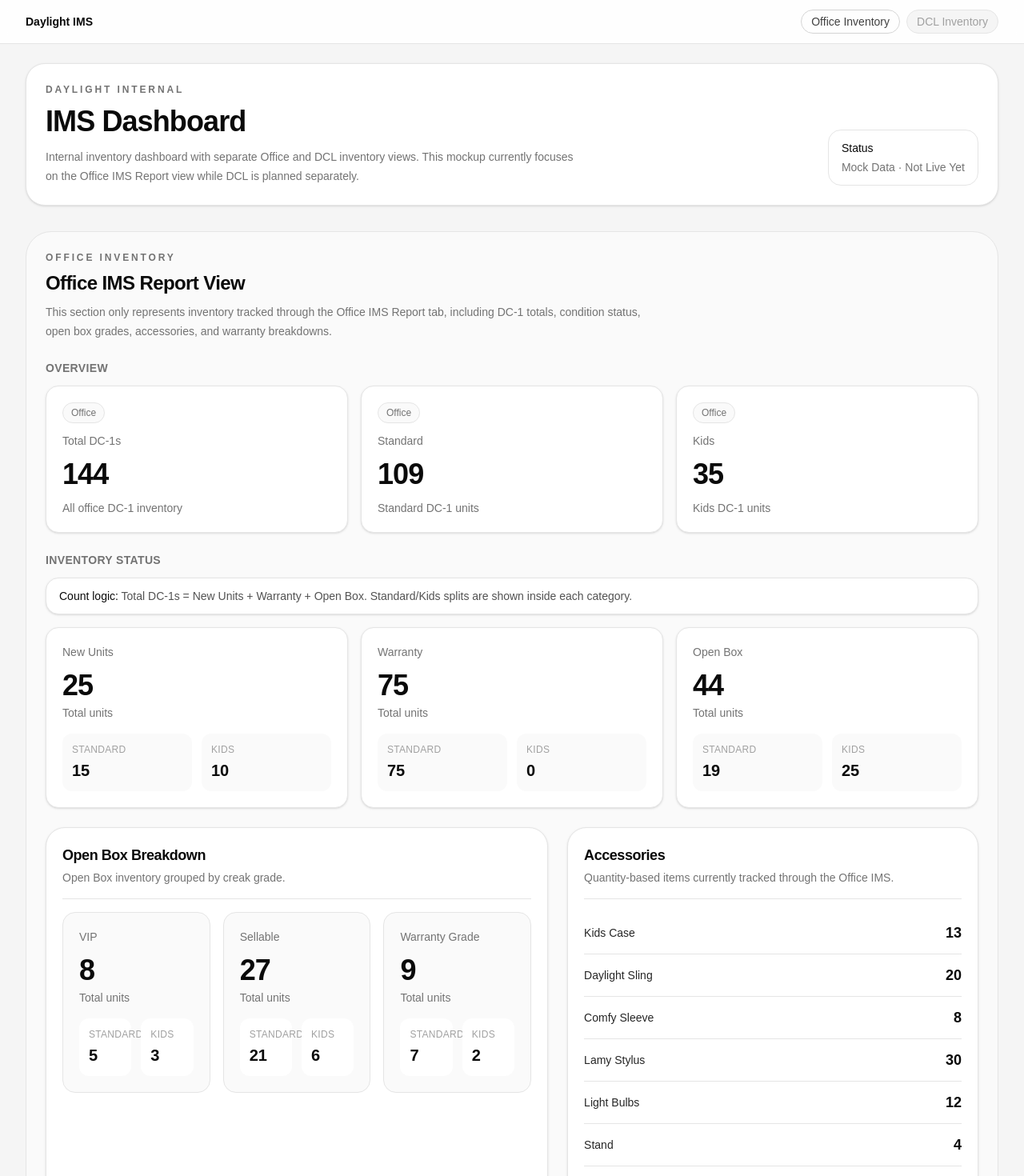
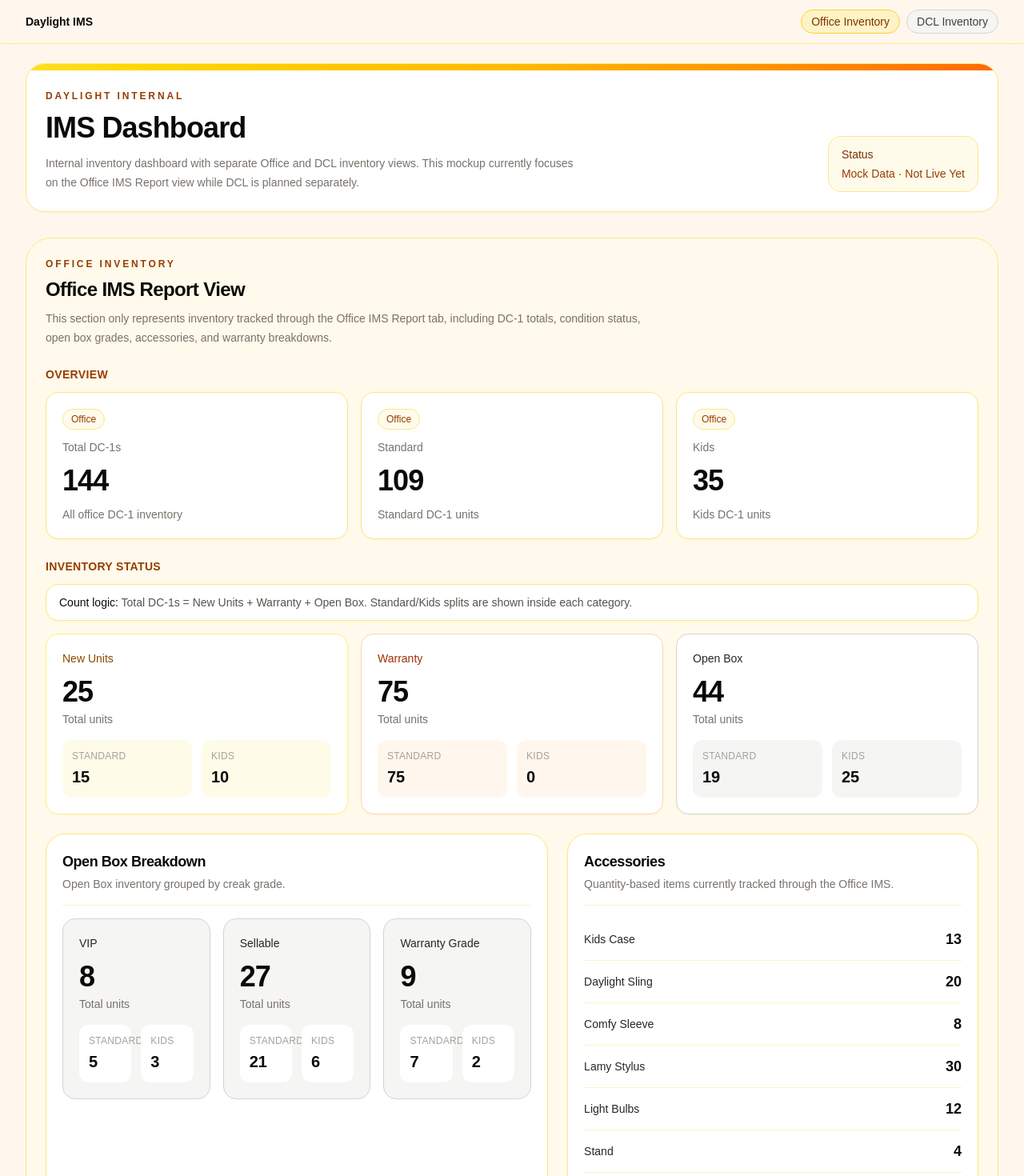
Before and after one commit to AJdaylightco/daylight-ims-dashboard, a Next.js app: page / in a window 1280 px wide. Shown: the top 1470 px of the page at 80% size. Built offline with nearby package versions, Linux system fonts and the light colour scheme.

Commit message:
Apply warm color scheme

```diff
--- a/app/page.tsx
+++ b/app/page.tsx
@@ -25,18 +25,21 @@ const inventoryStatus = [
     total: 25,
     standard: 15,
     kids: 10,
+    accent: "gold",
   },
   {
     label: "Warranty",
     total: 75,
     standard: 75,
     kids: 0,
+    accent: "orange",
   },
   {
     label: "Open Box",
     total: 44,
     standard: 19,
     kids: 25,
+    accent: "clay",
   },
 ];
 
@@ -89,6 +92,82 @@ const maxWarrantyIssueTotal = Math.max(
   ...warrantyBreakdown.map((item) => item.total)
 );
 
+const dclStats = [
+  {
+    source: "DCL",
+    label: "Total Units",
+    value: "Pending",
+    description: "Awaiting eFactory API connection",
+  },
+  {
+    source: "DCL",
+    label: "Standard",
+    value: "Pending",
+    description: "3PL Standard DC-1 inventory",
+  },
+  {
+    source: "DCL",
+    label: "Kids",
+    value: "Pending",
+    description: "3PL Kids DC-1 inventory",
+  },
+];
+
+function getAccentClasses(accent?: string) {
+  if (accent === "gold") {
+    return {
+      border: "border-yellow-200",
+      bg: "bg-yellow-50",
+      text: "text-yellow-800",
+      softText: "text-yellow-700",
+      bar: "bg-yellow-500",
+      chip: "bg-yellow-100 text-yellow-800 border-yellow-200",
+    };
+  }
+
+  if (accent === "orange") {
+    return {
+      border: "border-orange-200",
+      bg: "bg-orange-50",
+      text: "text-orange-800",
+      softText: "text-orange-700",
+      bar: "bg-orange-500",
+      chip: "bg-orange-100 text-orange-800 border-orange-200",
+    };
+  }
+
+  if (accent === "clay") {
+    return {
+      border: "border-stone-300",
+      bg: "bg-stone-100",
+      text: "text-stone-800",
+      softText: "text-stone-700",
+      bar: "bg-stone-500",
+      chip: "bg-stone-100 text-stone-800 border-stone-300",
+    };
+  }
+
+  if (accent === "brown") {
+    return {
+      border: "border-amber-300",
+      bg: "bg-amber-100",
+      text: "text-amber-900",
+      softText: "text-amber-800",
+      bar: "bg-amber-700",
+      chip: "bg-amber-100 text-amber-900 border-amber-300",
+    };
+  }
+
+  return {
+    border: "border-stone-200",
+    bg: "bg-white",
+    text: "text-stone-700",
+    softText: "text-stone-600",
+    bar: "bg-stone-500",
+    chip: "bg-stone-50 text-stone-700 border-stone-200",
+  };
+}
+
 function MetricCard({
   source,
   label,
@@ -101,27 +180,55 @@ function MetricCard({
   description?: string;
 }) {
   return (
-    <div className="rounded-2xl border border-neutral-200 bg-white p-5 shadow-sm">
-      <div className="flex items-start justify-between gap-4">
+    <div className="rounded-2xl border border-amber-200 bg-white p-5 shadow-sm shadow-amber-100/40">
       <div>
         {source && (
-            <span className="mb-3 inline-flex rounded-full border border-neutral-200 bg-neutral-50 px-2.5 py-1 text-xs font-medium text-neutral-500">
+          <span className="mb-3 inline-flex rounded-full border border-amber-200 bg-amber-50 px-2.5 py-1 text-xs font-medium text-amber-800">
             {source}
           </span>
         )}
 
-          <p className="text-sm font-medium text-neutral-500">{label}</p>
+        <p className="text-sm font-medium text-stone-500">{label}</p>
 
-          <p className="mt-3 text-4xl font-semibold tracking-tight text-neutral-950">
+        <p className="mt-3 text-4xl font-semibold tracking-tight text-stone-950">
           {value}
         </p>
       </div>
-      </div>
 
       {description && (
-        <p className="mt-3 text-sm leading-5 text-neutral-500">
-          {description}
+        <p className="mt-3 text-sm leading-5 text-stone-500">{description}</p>
+      )}
+    </div>
+  );
+}
+
+function PlaceholderCard({
+  source,
+  label,
+  value,
+  description,
+}: {
+  source?: string;
+  label: string;
+  value: string;
+  description?: string;
+}) {
+  return (
+    <div className="rounded-2xl border border-dashed border-amber-300 bg-white p-5 shadow-sm shadow-amber-100/40">
+      {source && (
+        <span className="mb-3 inline-flex rounded-full border border-amber-300 bg-amber-100 px-2.5 py-1 text-xs font-medium text-amber-900">
+          {source}
+        </span>
+      )}
+
+      <p className="text-sm font-medium text-stone-500">{label}</p>
+
+      <p className="mt-3 text-3xl font-semibold tracking-tight text-amber-800">
+        {value}
       </p>
+
+      {description && (
+        <p className="mt-3 text-sm leading-5 text-stone-500">{description}</p>
       )}
     </div>
   );
@@ -132,37 +239,43 @@ function StatusCard({
   total,
   standard,
   kids,
+  accent,
 }: {
   label: string;
   total: number;
   standard: number;
   kids: number;
+  accent?: string;
 }) {
+  const accentClasses = getAccentClasses(accent);
+
   return (
-    <div className="rounded-2xl border border-neutral-200 bg-white p-5 shadow-sm">
-      <p className="text-sm font-medium text-neutral-500">{label}</p>
+    <div
+      className={`rounded-2xl border ${accentClasses.border} bg-white p-5 shadow-sm shadow-amber-100/40`}
+    >
+      <p className={`text-sm font-medium ${accentClasses.text}`}>{label}</p>
 
-      <p className="mt-3 text-4xl font-semibold tracking-tight text-neutral-950">
+      <p className="mt-3 text-4xl font-semibold tracking-tight text-stone-950">
         {total}
       </p>
 
-      <p className="mt-1 text-sm text-neutral-500">Total units</p>
+      <p className="mt-1 text-sm text-stone-500">Total units</p>
 
       <div className="mt-4 grid grid-cols-2 gap-3">
-        <div className="rounded-xl bg-neutral-50 px-3 py-3">
-          <p className="text-xs font-medium uppercase tracking-wide text-neutral-400">
+        <div className={`rounded-xl ${accentClasses.bg} px-3 py-3`}>
+          <p className="text-xs font-medium uppercase tracking-wide text-stone-400">
             Standard
           </p>
-          <p className="mt-1 text-xl font-semibold text-neutral-950">
+          <p className="mt-1 text-xl font-semibold text-stone-950">
             {standard}
           </p>
         </div>
 
-        <div className="rounded-xl bg-neutral-50 px-3 py-3">
-          <p className="text-xs font-medium uppercase tracking-wide text-neutral-400">
+        <div className={`rounded-xl ${accentClasses.bg} px-3 py-3`}>
+          <p className="text-xs font-medium uppercase tracking-wide text-stone-400">
             Kids
           </p>
-          <p className="mt-1 text-xl font-semibold text-neutral-950">{kids}</p>
+          <p className="mt-1 text-xl font-semibold text-stone-950">{kids}</p>
         </div>
       </div>
     </div>
@@ -179,14 +292,14 @@ function Section({
   children: React.ReactNode;
 }) {
   return (
-    <section className="rounded-3xl border border-neutral-200 bg-white p-5 shadow-sm">
-      <div className="border-b border-neutral-200 pb-4">
-        <h2 className="text-lg font-semibold tracking-tight text-neutral-950">
+    <section className="rounded-3xl border border-amber-200 bg-white p-5 shadow-sm shadow-amber-100/40">
+      <div className="border-b border-amber-100 pb-4">
+        <h2 className="text-lg font-semibold tracking-tight text-stone-950">
           {title}
         </h2>
 
         {description && (
-          <p className="mt-1 text-sm text-neutral-500">{description}</p>
+          <p className="mt-1 text-sm text-stone-500">{description}</p>
         )}
       </div>
 
@@ -201,31 +314,31 @@ function OpenBoxCards() {
       {openBoxBreakdown.map((item) => (
         <div
           key={item.grade}
-          className="rounded-2xl border border-neutral-200 bg-neutral-50 p-5"
+          className="rounded-2xl border border-stone-300 bg-stone-100 p-5"
         >
-          <p className="text-sm font-medium text-neutral-500">{item.grade}</p>
+          <p className="text-sm font-medium text-stone-800">{item.grade}</p>
 
-          <p className="mt-3 text-4xl font-semibold tracking-tight text-neutral-950">
+          <p className="mt-3 text-4xl font-semibold tracking-tight text-stone-950">
             {item.total}
           </p>
 
-          <p className="mt-1 text-sm text-neutral-500">Total units</p>
+          <p className="mt-1 text-sm text-stone-500">Total units</p>
 
           <div className="mt-4 grid grid-cols-2 gap-3">
             <div className="rounded-xl bg-white px-3 py-3">
-              <p className="text-xs font-medium uppercase tracking-wide text-neutral-400">
+              <p className="text-xs font-medium uppercase tracking-wide text-stone-400">
                 Standard
               </p>
-              <p className="mt-1 text-xl font-semibold text-neutral-950">
+              <p className="mt-1 text-xl font-semibold text-stone-950">
                 {item.standard}
               </p>
             </div>
 
             <div className="rounded-xl bg-white px-3 py-3">
-              <p className="text-xs font-medium uppercase tracking-wide text-neutral-400">
+              <p className="text-xs font-medium uppercase tracking-wide text-stone-400">
                 Kids
               </p>
-              <p className="mt-1 text-xl font-semibold text-neutral-950">
+              <p className="mt-1 text-xl font-semibold text-stone-950">
                 {item.kids}
               </p>
             </div>
@@ -242,21 +355,21 @@ function TopWarrantyIssues() {
       {topWarrantyIssues.map((item, index) => (
         <div
           key={item.issue}
-          className="rounded-2xl border border-neutral-200 bg-neutral-50 p-4"
+          className="rounded-2xl border border-orange-200 bg-orange-50 p-4"
         >
-          <p className="text-xs font-semibold uppercase tracking-wide text-neutral-400">
+          <p className="text-xs font-semibold uppercase tracking-wide text-orange-700">
             #{index + 1}
           </p>
 
-          <p className="mt-2 min-h-[40px] text-sm font-medium leading-5 text-neutral-800">
+          <p className="mt-2 min-h-[40px] text-sm font-medium leading-5 text-stone-800">
             {item.issue}
           </p>
 
-          <p className="mt-3 text-3xl font-semibold tracking-tight text-neutral-950">
+          <p className="mt-3 text-3xl font-semibold tracking-tight text-stone-950">
             {item.total}
           </p>
 
-          <p className="mt-2 text-xs text-neutral-500">
+          <p className="mt-2 text-xs text-stone-500">
             Standard: {item.standard} · Kids: {item.kids}
           </p>
         </div>
@@ -267,8 +380,8 @@ function TopWarrantyIssues() {
 
 function WarrantyIssueBars() {
   return (
-    <div className="overflow-hidden rounded-2xl border border-neutral-200">
-      <div className="grid grid-cols-[1.6fr_0.5fr_0.5fr_0.5fr] gap-3 bg-neutral-100 px-4 py-3 text-xs font-semibold uppercase tracking-wide text-neutral-500">
+    <div className="overflow-hidden rounded-2xl border border-amber-200">
+      <div className="grid grid-cols-[1.6fr_0.5fr_0.5fr_0.5fr] gap-3 bg-amber-50 px-4 py-3 text-xs font-semibold uppercase tracking-wide text-amber-800">
         <p>Issue</p>
         <p className="text-right">Total</p>
         <p className="text-right">Standard</p>
@@ -284,32 +397,30 @@ function WarrantyIssueBars() {
         return (
           <div
             key={item.issue}
-            className="grid grid-cols-[1.6fr_0.5fr_0.5fr_0.5fr] gap-3 border-t border-neutral-200 px-4 py-4 text-sm"
+            className="grid grid-cols-[1.6fr_0.5fr_0.5fr_0.5fr] gap-3 border-t border-amber-100 px-4 py-4 text-sm"
           >
             <div>
               <div className="flex items-center justify-between gap-3">
-                <p className="font-medium text-neutral-800">{item.issue}</p>
+                <p className="font-medium text-stone-800">{item.issue}</p>
               </div>
 
-              <div className="mt-2 h-2 overflow-hidden rounded-full bg-neutral-100">
+              <div className="mt-2 h-2 overflow-hidden rounded-full bg-amber-100">
                 <div
-                  className="h-full rounded-full bg-neutral-400"
+                  className="h-full rounded-full bg-gradient-to-r from-yellow-400 via-amber-500 to-orange-500"
                   style={{ width: `${barWidth}%` }}
                 />
               </div>
             </div>
 
-            <p className="text-right font-semibold text-neutral-950">
+            <p className="text-right font-semibold text-stone-950">
               {item.total}
             </p>
 
-            <p className="text-right font-medium text-neutral-600">
+            <p className="text-right font-medium text-stone-600">
               {item.standard}
             </p>
 
-            <p className="text-right font-medium text-neutral-600">
-              {item.kids}
-            </p>
+            <p className="text-right font-medium text-stone-600">{item.kids}</p>
           </div>
         );
       })}
@@ -319,68 +430,73 @@ function WarrantyIssueBars() {
 
 export default function Home() {
   return (
-    <main id="top" className="min-h-screen bg-neutral-100 text-neutral-950">
-      <nav className="sticky top-0 z-50 border-b border-neutral-200 bg-white/90 px-4 py-3 backdrop-blur sm:px-6 lg:px-8">
+    <main id="top" className="min-h-screen bg-orange-50 text-stone-950">
+      <nav className="sticky top-0 z-50 border-b border-amber-200 bg-orange-50/90 px-4 py-3 backdrop-blur sm:px-6 lg:px-8">
         <div className="mx-auto flex max-w-7xl flex-col gap-3 sm:flex-row sm:items-center sm:justify-between">
-          <a href="#top" className="text-sm font-semibold text-neutral-950">
+          <a href="#top" className="text-sm font-semibold text-stone-950">
             Daylight IMS
           </a>
 
           <div className="flex flex-wrap gap-2">
             <a
               href="#office"
-              className="rounded-full border border-neutral-300 px-3 py-1 text-sm font-medium text-neutral-700 hover:bg-neutral-100"
+              className="rounded-full border border-amber-300 bg-amber-100 px-3 py-1 text-sm font-medium text-amber-900 hover:bg-amber-200"
             >
               Office Inventory
             </a>
 
-            <span className="rounded-full border border-neutral-200 bg-neutral-100 px-3 py-1 text-sm font-medium text-neutral-400">
+            <a
+              href="#dcl"
+              className="rounded-full border border-stone-300 bg-stone-100 px-3 py-1 text-sm font-medium text-stone-700 hover:bg-stone-200"
+            >
               DCL Inventory
-            </span>
+            </a>
           </div>
         </div>
       </nav>
 
       <div className="mx-auto max-w-7xl px-4 py-6 sm:px-6 lg:px-8">
-        <header className="mb-8 rounded-3xl border border-neutral-200 bg-white p-6 shadow-sm">
-          <div className="flex flex-col gap-5 lg:flex-row lg:items-end lg:justify-between">
+        <header className="mb-8 overflow-hidden rounded-3xl border border-amber-200 bg-white shadow-sm shadow-amber-100/40">
+          <div className="h-2 bg-gradient-to-r from-yellow-300 via-amber-400 to-orange-500" />
+
+          <div className="flex flex-col gap-5 p-6 lg:flex-row lg:items-end lg:justify-between">
             <div>
-              <p className="text-xs font-semibold uppercase tracking-[0.24em] text-neutral-500">
+              <p className="text-xs font-semibold uppercase tracking-[0.24em] text-amber-800">
                 Daylight Internal
               </p>
 
-              <h1 className="mt-3 text-3xl font-bold tracking-tight text-neutral-950 sm:text-4xl">
+              <h1 className="mt-3 text-3xl font-bold tracking-tight text-stone-950 sm:text-4xl">
                 IMS Dashboard
               </h1>
 
-              <p className="mt-3 max-w-2xl text-sm leading-6 text-neutral-500">
+              <p className="mt-3 max-w-2xl text-sm leading-6 text-stone-500">
                 Internal inventory dashboard with separate Office and DCL
-                inventory views. This mockup currently focuses on the Office
-                IMS Report view while DCL is planned separately.
+                inventory views. This mockup currently focuses on the Office IMS
+                Report view while DCL is planned separately.
               </p>
             </div>
 
-            <div className="rounded-2xl border border-neutral-200 px-4 py-3 text-sm">
-              <p className="font-medium text-neutral-950">Status</p>
-              <p className="mt-1 text-neutral-500">Mock Data · Not Live Yet</p>
+            <div className="rounded-2xl border border-amber-200 bg-amber-50 px-4 py-3 text-sm">
+              <p className="font-medium text-amber-900">Status</p>
+              <p className="mt-1 text-amber-800">Mock Data · Not Live Yet</p>
             </div>
           </div>
         </header>
 
         <section
           id="office"
-          className="scroll-mt-24 rounded-[2rem] border border-neutral-200 bg-neutral-50 p-4 sm:p-6"
+          className="scroll-mt-24 rounded-[2rem] border border-amber-200 bg-amber-50/70 p-4 sm:p-6"
         >
           <div className="mb-6 flex flex-col gap-2">
-            <p className="text-xs font-semibold uppercase tracking-[0.24em] text-neutral-500">
+            <p className="text-xs font-semibold uppercase tracking-[0.24em] text-amber-800">
               Office Inventory
             </p>
 
-            <h2 className="text-2xl font-bold tracking-tight text-neutral-950">
+            <h2 className="text-2xl font-bold tracking-tight text-stone-950">
               Office IMS Report View
             </h2>
 
-            <p className="max-w-3xl text-sm leading-6 text-neutral-500">
+            <p className="max-w-3xl text-sm leading-6 text-stone-500">
               This section only represents inventory tracked through the Office
               IMS Report tab, including DC-1 totals, condition status, open box
               grades, accessories, and warranty breakdowns.
@@ -389,7 +505,7 @@ export default function Home() {
 
           <section className="mb-6">
             <div className="mb-3 flex items-center justify-between">
-              <h3 className="text-sm font-semibold uppercase tracking-wide text-neutral-500">
+              <h3 className="text-sm font-semibold uppercase tracking-wide text-amber-800">
                 Overview
               </h3>
             </div>
@@ -409,13 +525,13 @@ export default function Home() {
 
           <section className="mb-6">
             <div className="mb-3 flex items-center justify-between">
-              <h3 className="text-sm font-semibold uppercase tracking-wide text-neutral-500">
+              <h3 className="text-sm font-semibold uppercase tracking-wide text-amber-800">
                 Inventory Status
               </h3>
             </div>
 
-            <div className="mb-4 rounded-2xl border border-neutral-200 bg-white px-4 py-3 text-sm text-neutral-600 shadow-sm">
-              <span className="font-medium text-neutral-950">Count logic:</span>{" "}
+            <div className="mb-4 rounded-2xl border border-amber-200 bg-white px-4 py-3 text-sm text-stone-600 shadow-sm shadow-amber-100/40">
+              <span className="font-medium text-stone-950">Count logic:</span>{" "}
               Total DC-1s = New Units + Warranty + Open Box. Standard/Kids
               splits are shown inside each category.
             </div>
@@ -428,6 +544,7 @@ export default function Home() {
                   total={stat.total}
                   standard={stat.standard}
                   kids={stat.kids}
+                  accent={stat.accent}
                 />
               ))}
             </div>
@@ -445,16 +562,16 @@ export default function Home() {
               title="Accessories"
               description="Quantity-based items currently tracked through the Office IMS."
             >
-              <div className="divide-y divide-neutral-200">
+              <div className="divide-y divide-amber-100">
                 {accessories.map((item) => (
                   <div
                     key={item.name}
                     className="flex items-center justify-between py-3"
                   >
-                    <p className="text-sm font-medium text-neutral-800">
+                    <p className="text-sm font-medium text-stone-800">
                       {item.name}
                     </p>
-                    <p className="text-lg font-semibold text-neutral-950">
+                    <p className="text-lg font-semibold text-stone-950">
                       {item.quantity}
                     </p>
                   </div>
@@ -481,6 +598,38 @@ export default function Home() {
             </Section>
           </div>
         </section>
+
+        <section
+          id="dcl"
+          className="mt-10 scroll-mt-24 rounded-[2rem] border border-stone-300 bg-stone-100 p-4 sm:p-6"
+        >
+          <div className="mb-6 flex flex-col gap-2">
+            <p className="text-xs font-semibold uppercase tracking-[0.24em] text-stone-700">
+              DCL Inventory
+            </p>
+
+            <h2 className="text-2xl font-bold tracking-tight text-stone-950">
+              DCL / 3PL Inventory View
+            </h2>
+
+            <p className="max-w-3xl text-sm leading-6 text-stone-600">
+              This section is separate from Office inventory and will be shaped
+              differently once the DCL/eFactory data source is ready.
+            </p>
+          </div>
+
+          <div className="grid gap-4 md:grid-cols-3">
+            {dclStats.map((stat) => (
+              <PlaceholderCard
+                key={stat.label}
+                source={stat.source}
+                label={stat.label}
+                value={stat.value}
+                description={stat.description}
+              />
+            ))}
+          </div>
+        </section>
       </div>
     </main>
   );
```
Lines whose indentation alone changed are shown as unchanged.
